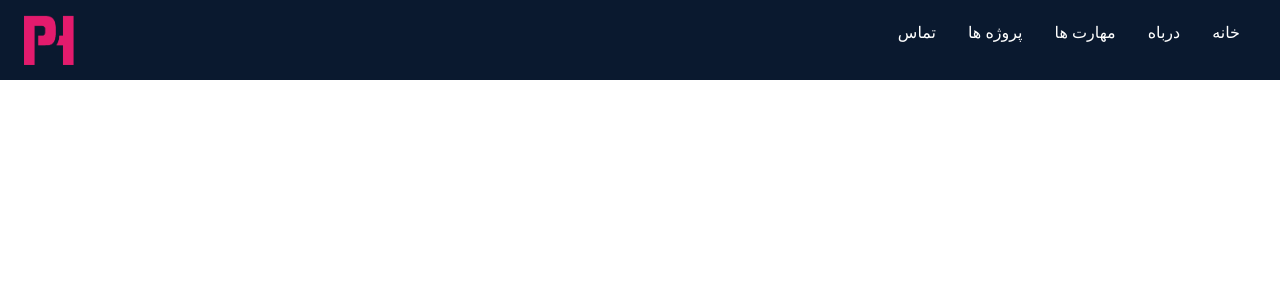
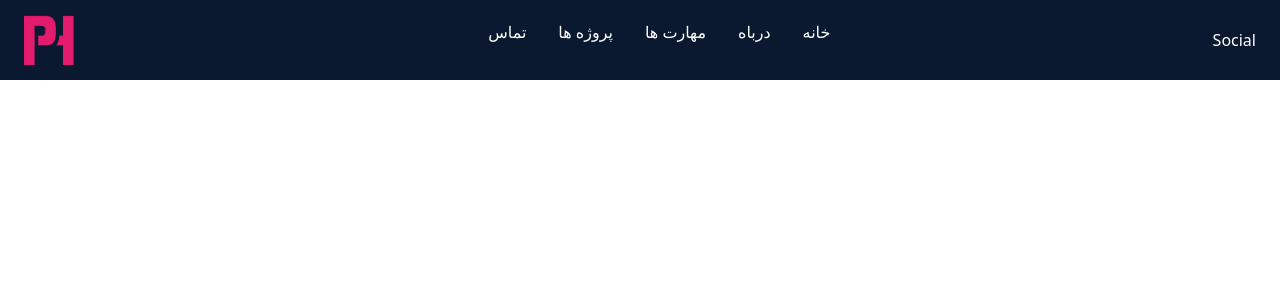
Before and after one commit to atroopa/faradars, a React (Create React App) app: page / in a window 1280 px wide. Shown: the top 300 px of the page. Built offline with nearby package versions, Linux system fonts and the light colour scheme.

Commit message:
change body color problem

```diff
--- a/src/components/Navbar.jsx
+++ b/src/components/Navbar.jsx
@@ -2,6 +2,7 @@ import React from 'react';
 import { useState } from 'react';
 import { FaBars, FaTimes} from 'react-icons/fa';
 import Logo from '../assets/logo.png';
+import Social from './Social';
 
 const Navbar = () => {
 
@@ -45,7 +46,7 @@ const Navbar = () => {
                 <li className='py-6 text-4xl'>خانه</li>
             </ul>
         </div>
-
+        <Social/>
     </div>
   );
 }
--- a/src/components/Social.jsx
+++ b/src/components/Social.jsx
@@ -2,7 +2,9 @@ import React from 'react';
 
 const Social = () => {
   return (
-    <div>Social</div>
+    <div>
+      Social
+    </div>
   );
 }
 
--- a/src/index.css
+++ b/src/index.css
@@ -3,6 +3,11 @@
 @tailwind utilities;
 
 @layer base {
+
+    body {
+        @apply bg-[#0A192F];
+    }
+
     li {
         @apply px-4;
         @apply cursor-pointer;
```
